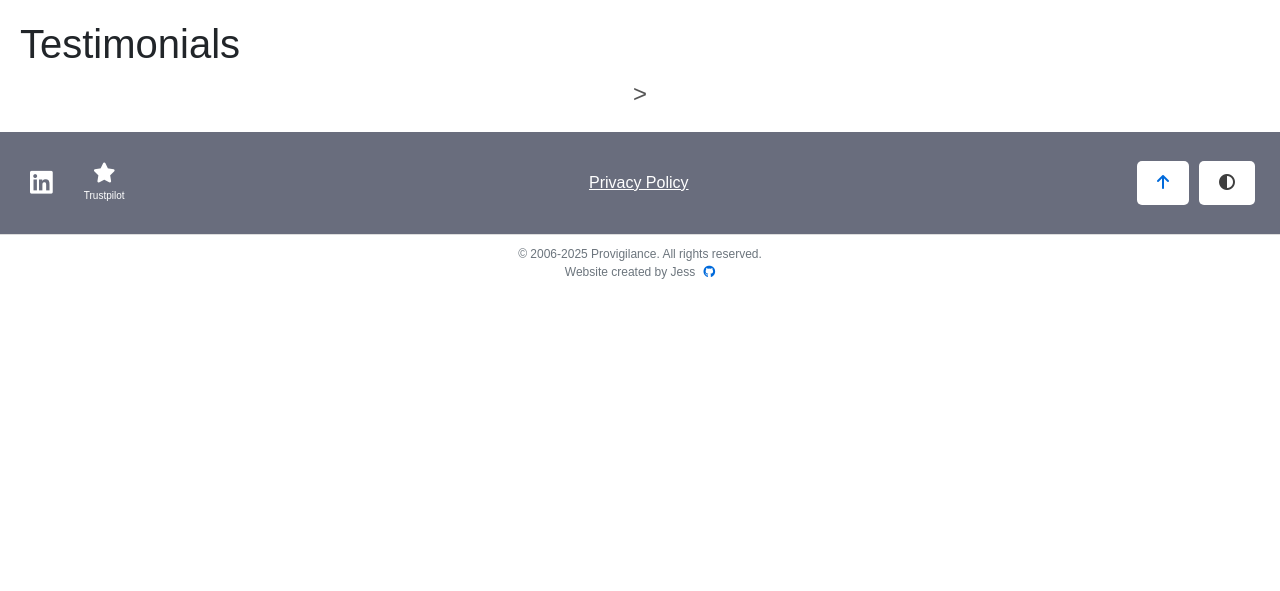
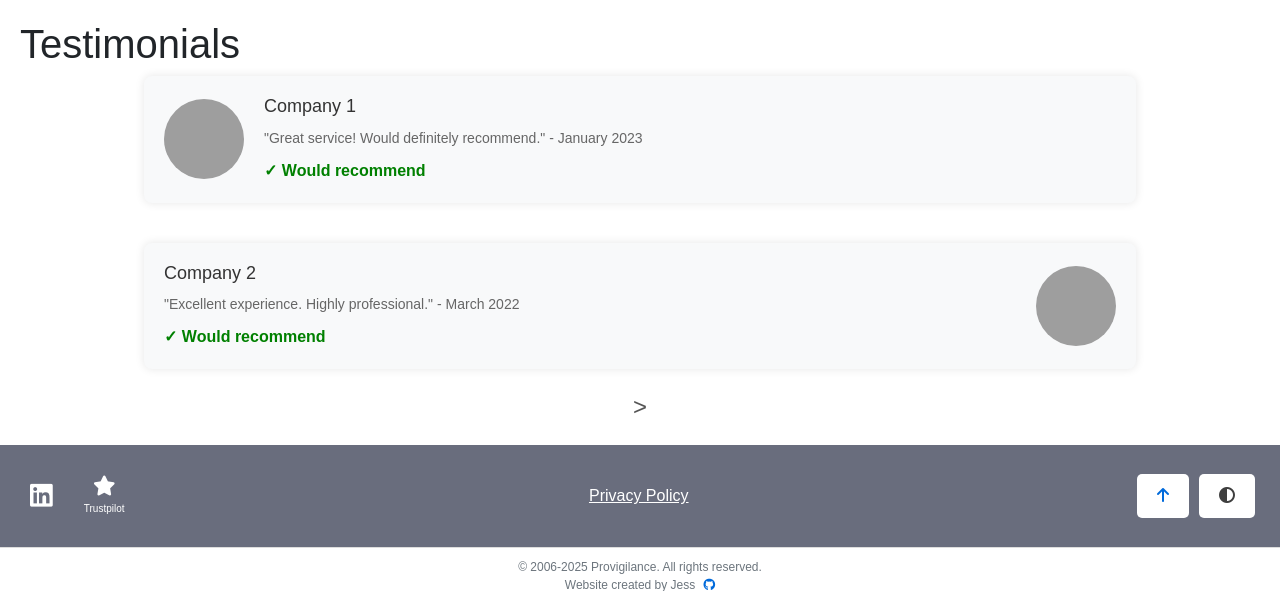
Before and after one commit to jesskins/provigilance, a Django app: page /testimonials in a window 1280 px wide. Shown: the part 106-697 px from the top of the page. Run offline with Django 4.2, Linux system fonts and the light colour scheme; some libraries are stand-ins or nearby versions; grey boxes are pictures that could not be loaded.

Commit message:
work on testimonial section

```diff
--- a/testimonials/models.py
+++ b/testimonials/models.py
@@ -4,7 +4,12 @@ from django.contrib.auth.models import User
 # class Post(models.Model):
 #    title = models.CharField(max_length=200, unique=True)
 
+
 class Testimonial(models.Model):
+    RECOMMEND_CHOICES = [
+        ('yes', 'Yes'),
+        ('no', 'No'),
+    ]
     name = models.CharField(max_length=100)
     email = models.EmailField()
     company = models.CharField(max_length=200, blank=True, null=True)
@@ -13,6 +18,7 @@ class Testimonial(models.Model):
     image = models.ImageField(upload_to='testimonials/', blank=True, null=True)
     approved = models.BooleanField(default=False)
     service_month = models.CharField(max_length=20, blank=True, null=True)
+    recommend = models.CharField(max_length=3, choices=RECOMMEND_CHOICES)
     service_year = models.IntegerField(blank=True, null=True)
     created_at = models.DateTimeField(auto_now_add=True)
     updated_at = models.DateTimeField(auto_now=True)
--- a/testimonials/templates/testimonials/testimonials_list.html
+++ b/testimonials/templates/testimonials/testimonials_list.html
@@ -11,18 +11,33 @@
 <script>
 // Your JavaScript code here
 const testimonialsData = [
-  // Testimonials data
+  {
+    "company": "Company 1",
+    "image": "assets/images/profiles/company1.png",
+    "review": "Great service! Would definitely recommend.",
+    "date": "January 2023",
+    "recommend": true
+  },
+  {
+    "company": "Company 2",
+    "image": "assets/images/profiles/company2.png",
+    "review": "Excellent experience. Highly professional.",
+    "date": "March 2022",
+    "recommend": true
+  }
 ];
 
 let currentIndex = 0;
 const testimonialsPerPage = 3;
 
 function displayTestimonials() {
+  console.log("Displaying testimonials");
   const container = document.getElementById('testimonials-container');
   container.innerHTML = '';
 
   for (let i = currentIndex; i < Math.min(currentIndex + testimonialsPerPage, testimonialsData.length); i++) {
     const testimonial = testimonialsData[i];
+    console.log("Testimonial:", testimonial);
     const testimonialDiv = document.createElement('div');
     testimonialDiv.className = 'testimonial';
 
@@ -44,6 +59,7 @@ function displayTestimonials() {
 }
 
 function showMoreTestimonials() {
+  console.log("Showing more testimonials");
   currentIndex += testimonialsPerPage;
   if (currentIndex >= testimonialsData.length) {
     currentIndex = 0;
@@ -51,7 +67,7 @@ function showMoreTestimonials() {
   displayTestimonials();
 }
 
-// Initial display of testimonials
+console.log("Initial display of testimonials");
 displayTestimonials();
 </script>
 
```
Also changed, not shown: testimonials/admin.py (+5 -2 lines), testimonials/views.py (+0 -36 lines).
